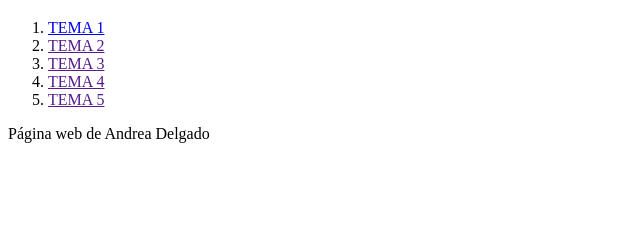
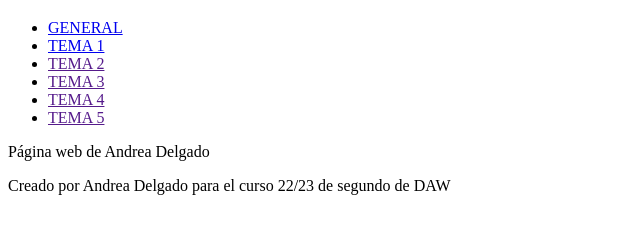
Before and after one commit to andeldi/andeldi.github.io, a plain HTML site: page dintt.html in a window 1280 px wide. Shown: the part 61-294 px from the top of the page, without its empty margins (0-640 px from the left). Drawn offline with Linux system fonts and the light colour scheme.

Commit message:
Update dintt.html
Signed-off-by: andeldi <93727261+andeldi@users.noreply.github.com>

```diff
--- a/dintt.html
+++ b/dintt.html
@@ -3,12 +3,15 @@
     <head>
         <title>TITULO</title>
         <meta charset="utf-8"/>
+        <link rel="stylesheet" href="style/paleta.css">
     </head>
 
     <body>
-        <h1>DISEÑO DE INTERFAZ WEB</h1>
-        <nav> <div>
-            <ol start="1"><li class="a"><a href="t1.html">TEMA 1</a></li>
+        <h1 class="titulo">DISEÑO DE INTERFAZ WEB</h1>
+        <nav> <div class="container">
+            <ul>
+                <li class="z"> <a href="intro.html">GENERAL</a></li>
+                <li class="a"><a href="t1.html">TEMA 1</a></li>
                 <li class="b"><a href="">TEMA 2</a></li>
                 <li class="c"><a href="">TEMA 3</a></li>
                 <li class="d"><a href="">TEMA 4</a></li>
@@ -17,5 +20,5 @@
         </div></nav>
         <section><p>Página web de Andrea Delgado</p></section>
     </body>
-    <footer></footer>
+    <footer>Creado por Andrea Delgado para el curso 22/23 de segundo de DAW</footer>
     </html>
```
